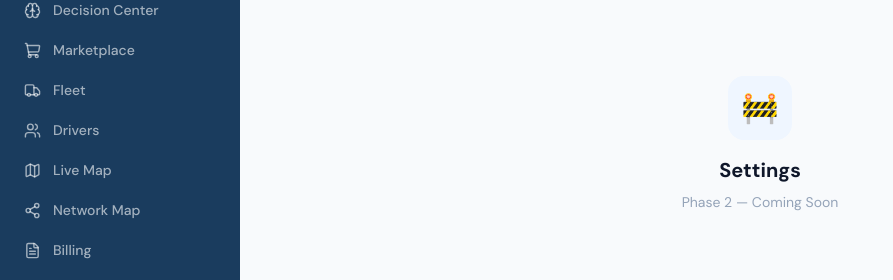
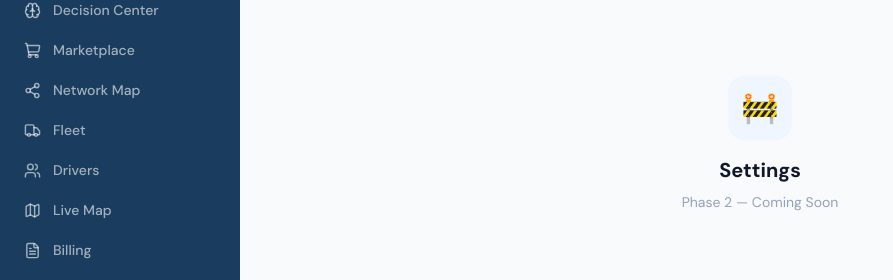
Before and after one commit to adibci/trucking-app, a React (Vite) app: page /settings in a window 1280 px wide. Shown: the part 288-568 px from the top of the page, without its empty margins (0-893 px from the left). Built offline with nearby package versions, Linux system fonts and the light colour scheme.

Commit message:
feat: update sidebar

```diff
--- a/src/components/layout/Sidebar.tsx
+++ b/src/components/layout/Sidebar.tsx
@@ -10,10 +10,10 @@ const navItems = [
   { icon: Package, label: 'Orders', href: '/orders' },
   { icon: Brain, label: 'Decision Center', href: '/decision' },
   { icon: ShoppingCart, label: 'Marketplace', href: '/marketplace' },
+  { icon: Share2, label: 'Network Map', href: '/network-map' },
   { icon: Truck, label: 'Fleet', href: '/fleet' },
   { icon: Users, label: 'Drivers', href: '/drivers' },
   { icon: Map, label: 'Live Map', href: '/live-map' },
-  { icon: Share2, label: 'Network Map', href: '/network-map' },
   { icon: FileText, label: 'Billing', href: '/billing' },
   { icon: Star, label: 'Trust', href: '/trust' },
   { icon: BarChart3, label: 'Analytics', href: '/analytics' },
```
